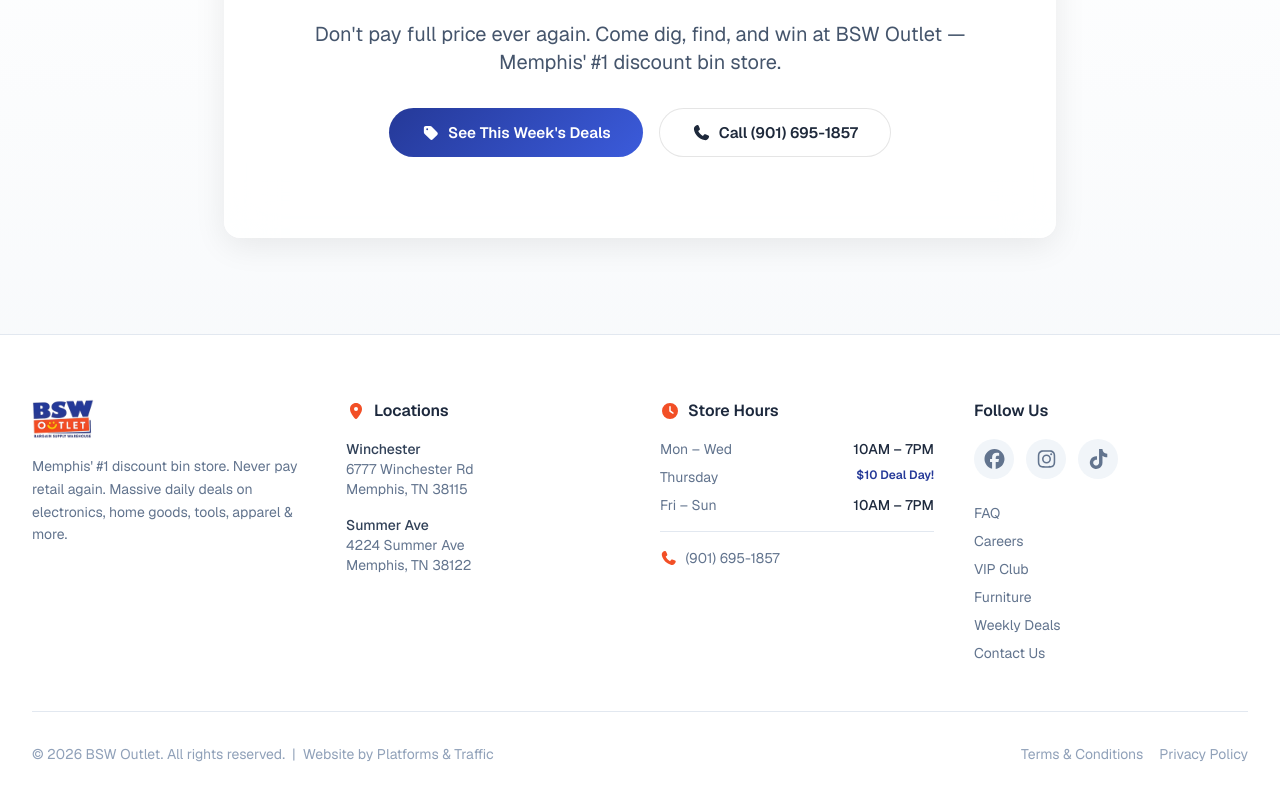
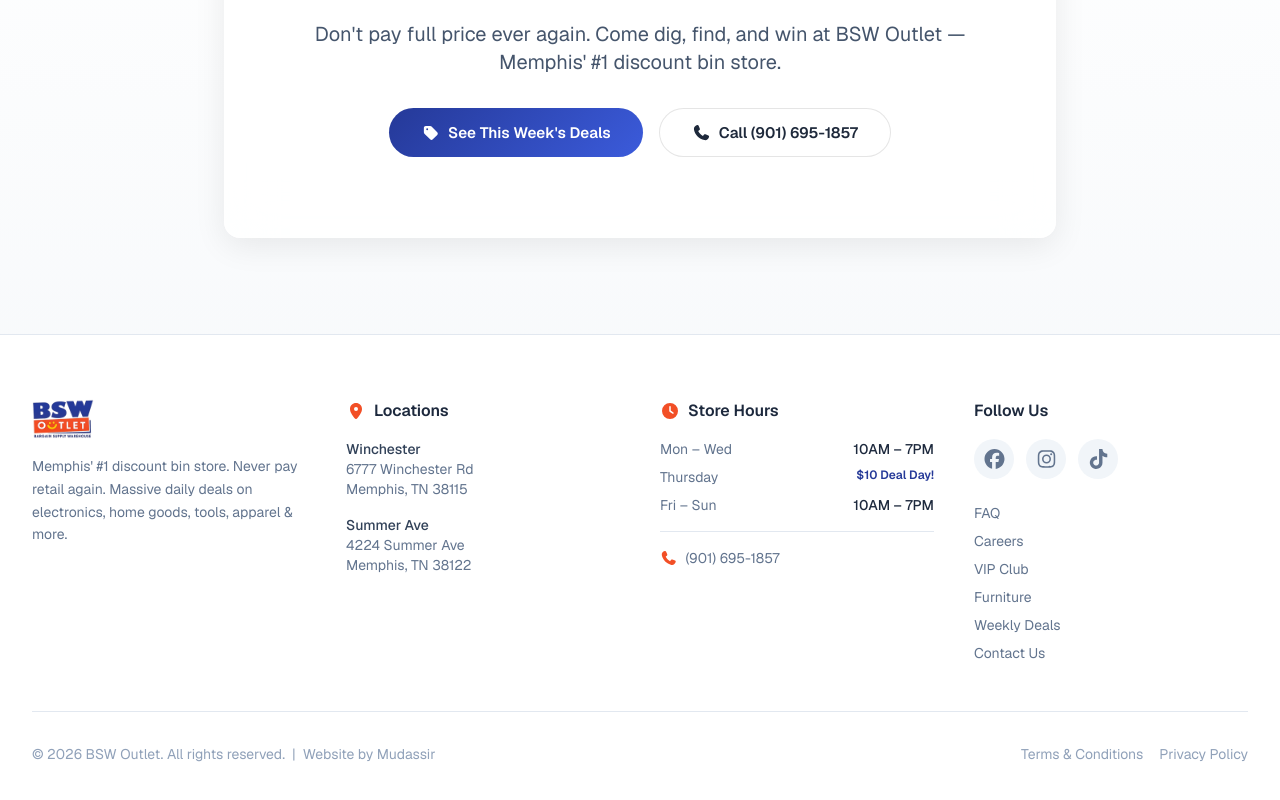
Before and after one commit to MudassirSk-labs/Bsw, a Next.js app: page / in a window 1280 px wide. Shown: the part 7133-7933 px from the top of the page. Built offline with nearby package versions, Linux system fonts and the light colour scheme.

Commit message:
Update footer credit: Platforms & Traffic -> Mudassir (amsitservices.com)

```diff
--- a/src/components/Footer.tsx
+++ b/src/components/Footer.tsx
@@ -179,12 +179,12 @@
           <p>
             &copy; {new Date().getFullYear()} BSW Outlet. {t("footer.rights")} &nbsp;|&nbsp; {t("footer.websiteBy")}{" "}
             <a
-              href="https://platformsandtraffic.com/"
+              href="https://www.amsitservices.com"
               target="_blank"
               rel="noopener noreferrer"
               className="hover:text-[var(--accent)] transition-colors"
             >
-              Platforms &amp; Traffic
+              Mudassir
             </a>
           </p>
           <div className="flex gap-4">
```
